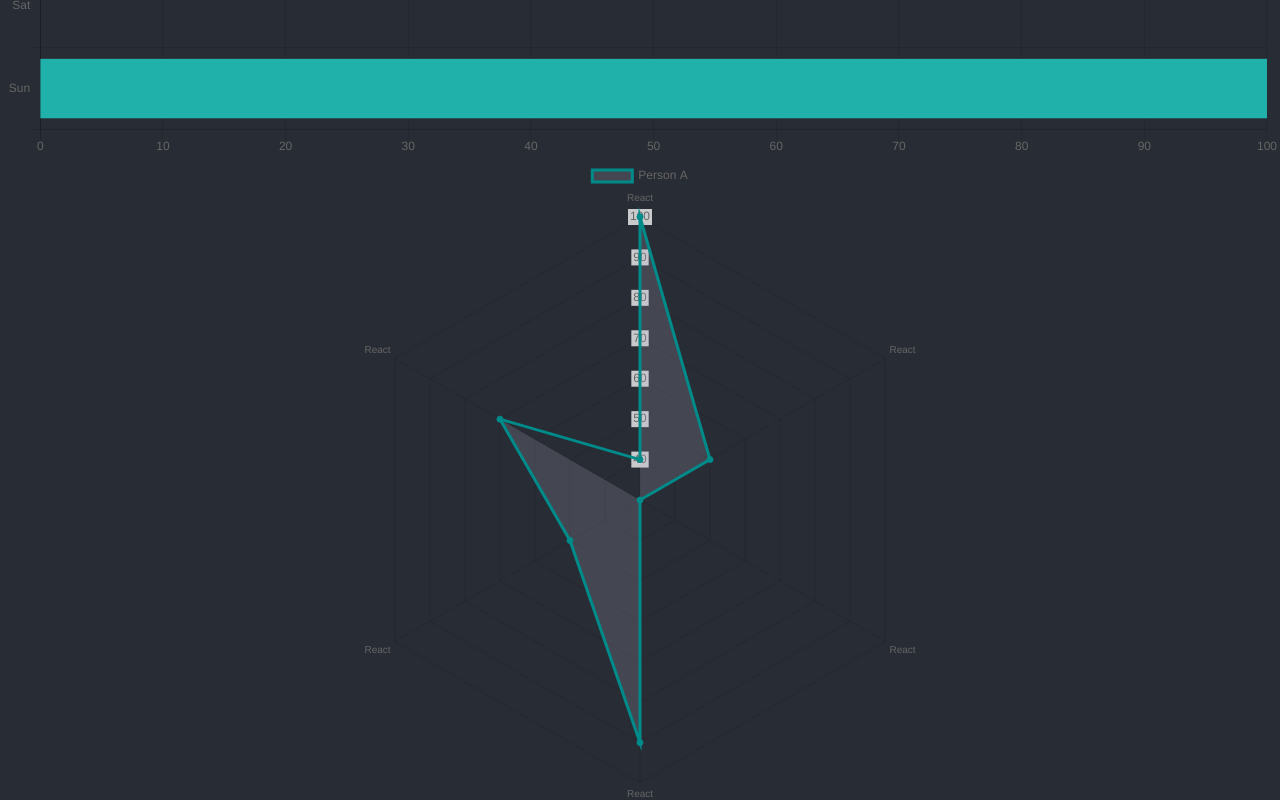
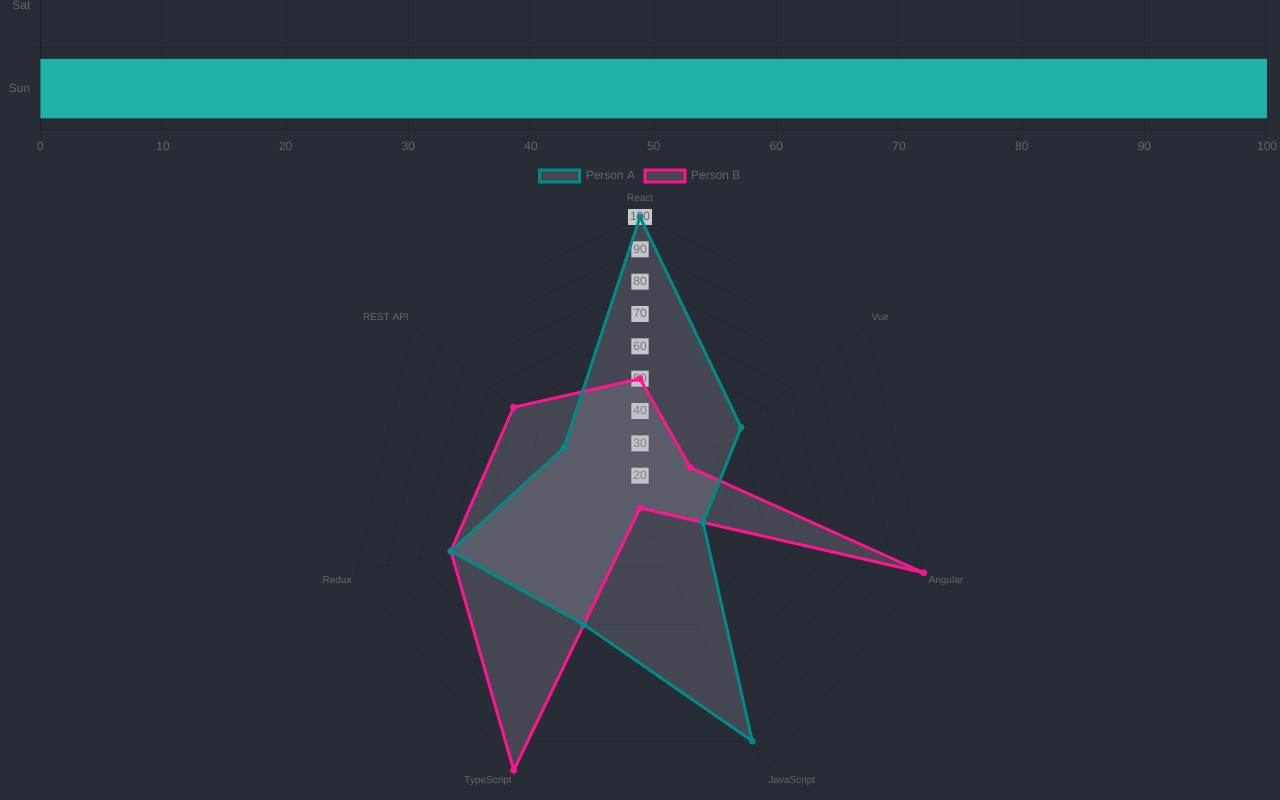
Before and after one commit to TakaShinoda/Chart-lesson, a React (Create React App) app: page / in a window 1280 px wide. Shown: the part 3040-3840 px from the top of the page. Built offline with nearby package versions, Linux system fonts and the light colour scheme.

Commit message:
データを追加

```diff
--- a/src/components/RadarPlot.tsx
+++ b/src/components/RadarPlot.tsx
@@ -2,7 +2,7 @@ import React, { FC } from 'react'
 import { Radar } from 'react-chartjs-2'
 
 const data = {
-  labels: ['React', 'React', 'React', 'React', 'React', 'React'],
+  labels: ['React', 'Vue', 'Angular', 'JavaScript', 'TypeScript', 'Redux', 'REST API'],
   datasets: [
     {
       label: 'Person A',
@@ -12,6 +12,14 @@ const data = {
       pointBoederColor: '#fff',
       data: [100, 50, 30, 90, 50, 70, 40],
     },
+    {
+        label: 'Person B',
+        backgroundColor: 'rgba(179,181,198,0.2)',
+        borderColor: '#ff1493',
+        pointBackgroundColor: '#ff1493',
+        pointBoederColor: '#fff',
+        data: [50, 30, 100, 10, 100, 70, 60],
+      },
   ],
 }
 
```
